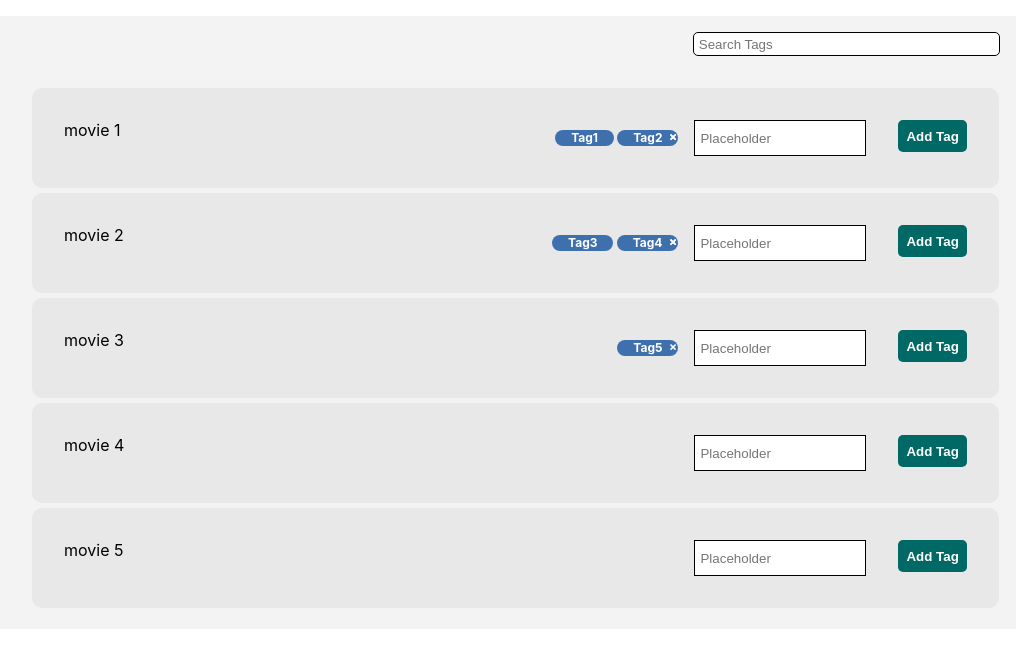
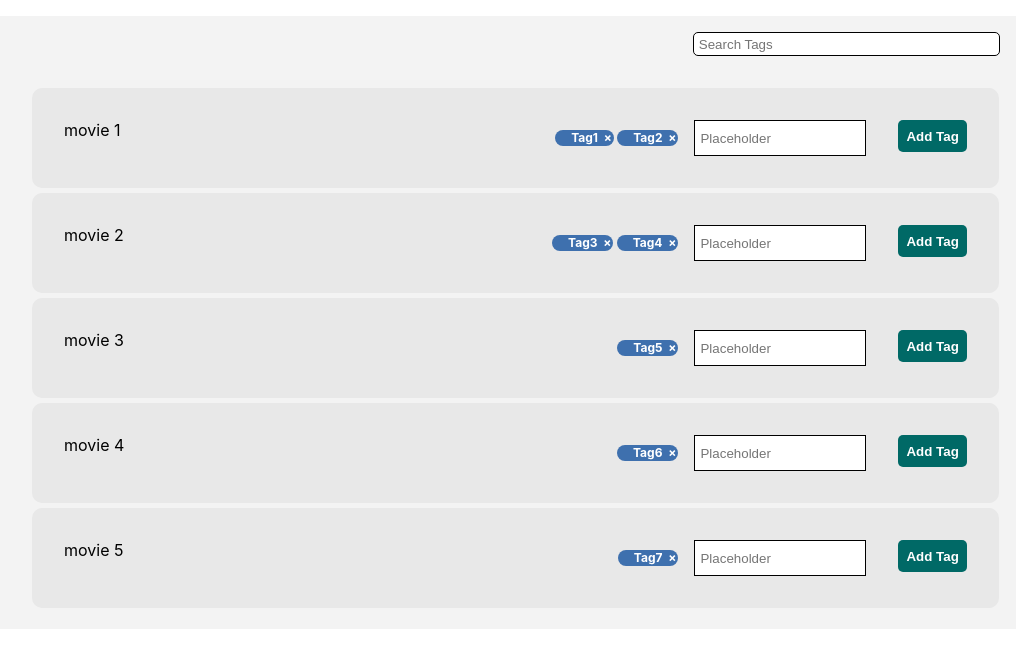
Before and after one commit to dboland77/search-tags, a React (Create React App) app: page / in a window 1280 px wide. Shown: the top 646 px of the page, without its empty margins (24-1055 px from the left). Built offline with nearby package versions, Linux system fonts and the light colour scheme.

Commit message:
Restyled the tag close to allow closing all tags - the transform was moving all closes to the end tag

```diff
--- a/src/components/TagList/TagList.css
+++ b/src/components/TagList/TagList.css
@@ -13,12 +13,10 @@
 }
 
 /* Style the close button (span) */
-.tagRemove {
+ .tagRemove {
   cursor: pointer;
   position: absolute;
-  top: 0%;
-  right: 0%;
-  transform: translate(-15%, -10%);
+
 }
 
 .tag {
--- a/src/components/TagList/TagList.js
+++ b/src/components/TagList/TagList.js
@@ -8,8 +8,6 @@ const TagList = ({movieId}) => {
   const dispatch = useDispatch()
 
   const tagList = useSelector(selectTagListbyId(movieId));
-
-  console.log("Hello from tags", tagList)
 
   const handleRemove = (tagId, movieId) => {
     dispatch(tagRemoved(tagId, movieId));
@@ -29,7 +27,7 @@ const TagList = ({movieId}) => {
           className="tagRemove"
           onClick={() => handleRemove(tag.tagId, movieId)}
           aria-label="Remove tag">
-          &times;
+          &nbsp; &times;
           </span>
         </li>
       ))}
--- a/src/components/TagList/TagListSlice.js
+++ b/src/components/TagList/TagListSlice.js
@@ -15,6 +15,8 @@ const initialState = {
     { movieId: 2, tagId: 3, text: "Tag3" },
     { movieId: 2, tagId: 4, text: "Tag4" },
     { movieId: 3, tagId: 5, text: "Tag5" },
+    { movieId: 4, tagId: 6, text: "Tag6" },
+    { movieId: 5, tagId: 7, text: "Tag7" },
   ],
 };
 
```
